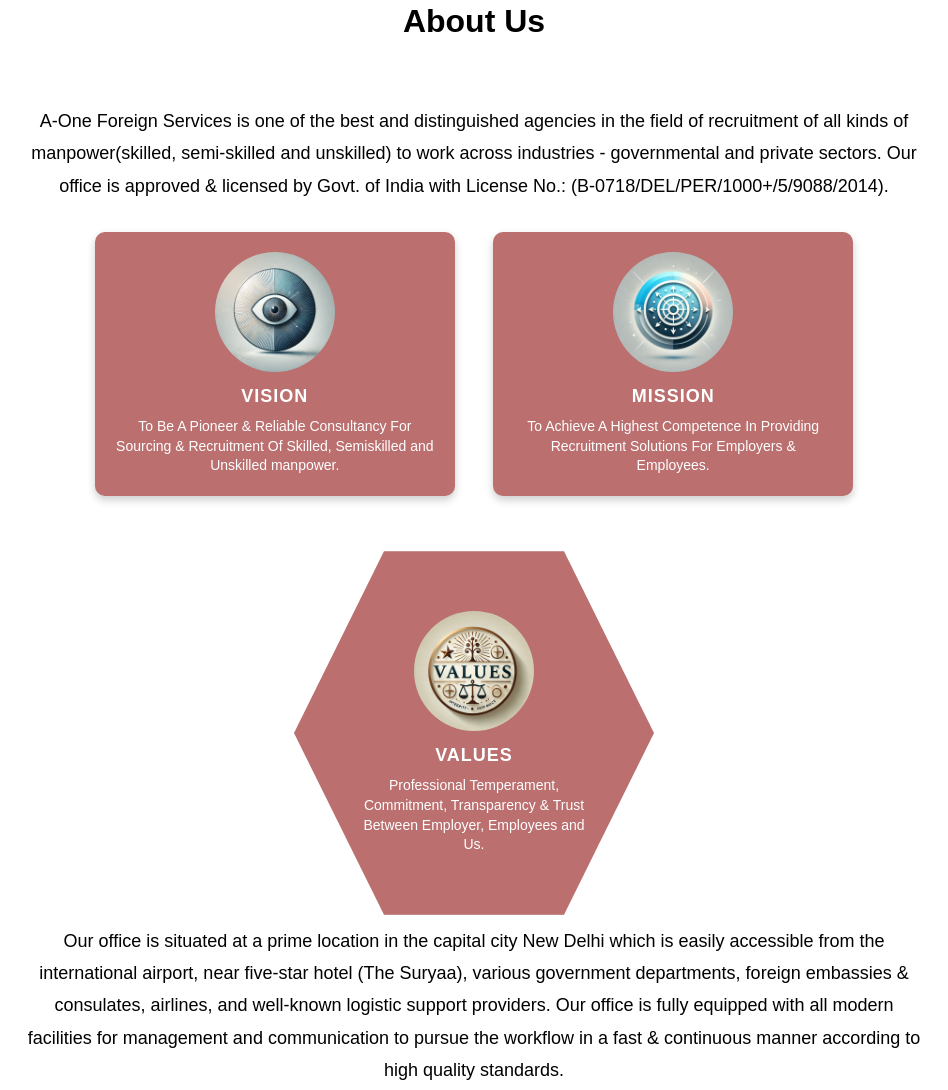
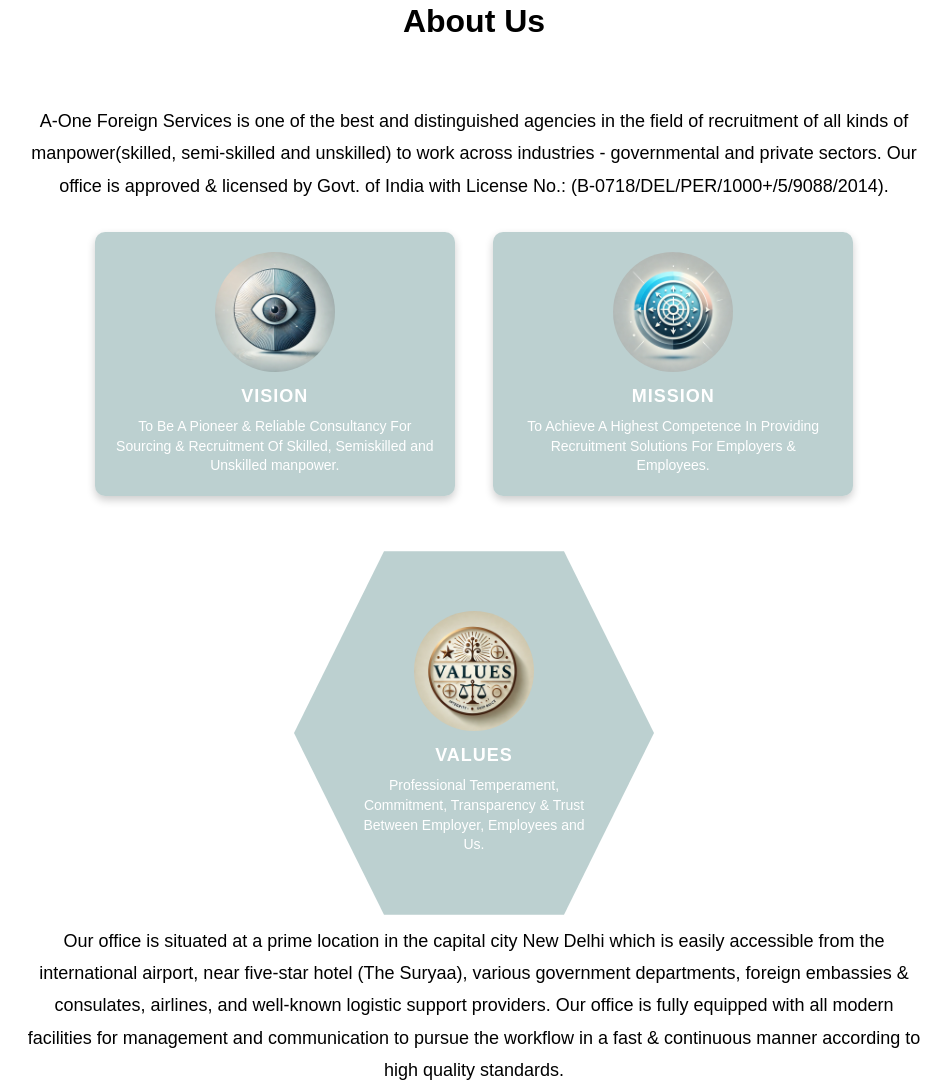
Before and after one commit to ShanurFreelance/A-ONE, a plain HTML site: page index.html in a window 1280 px wide. Shown: the part 2295-3385 px from the top of the page, without its empty margins (166-1114 px from the left). Drawn offline with Linux system fonts and the light colour scheme.

Commit message:
color updates

```diff
--- a/CSS/about.css
+++ b/CSS/about.css
@@ -15,7 +15,7 @@
 
 .rotated-card {
     width: 360px;
-    background: #bb6f6f;
+    background:#729c9c78;
     color: #fff;
     padding: 20px;
     text-align: center;
@@ -53,7 +53,7 @@
 
 .clipped-card {
     width: 360px;
-    background: #bb6f6f;
+    background: #729c9c78;
     color: #fff;
     padding: 20px;
     text-align: center;
```
